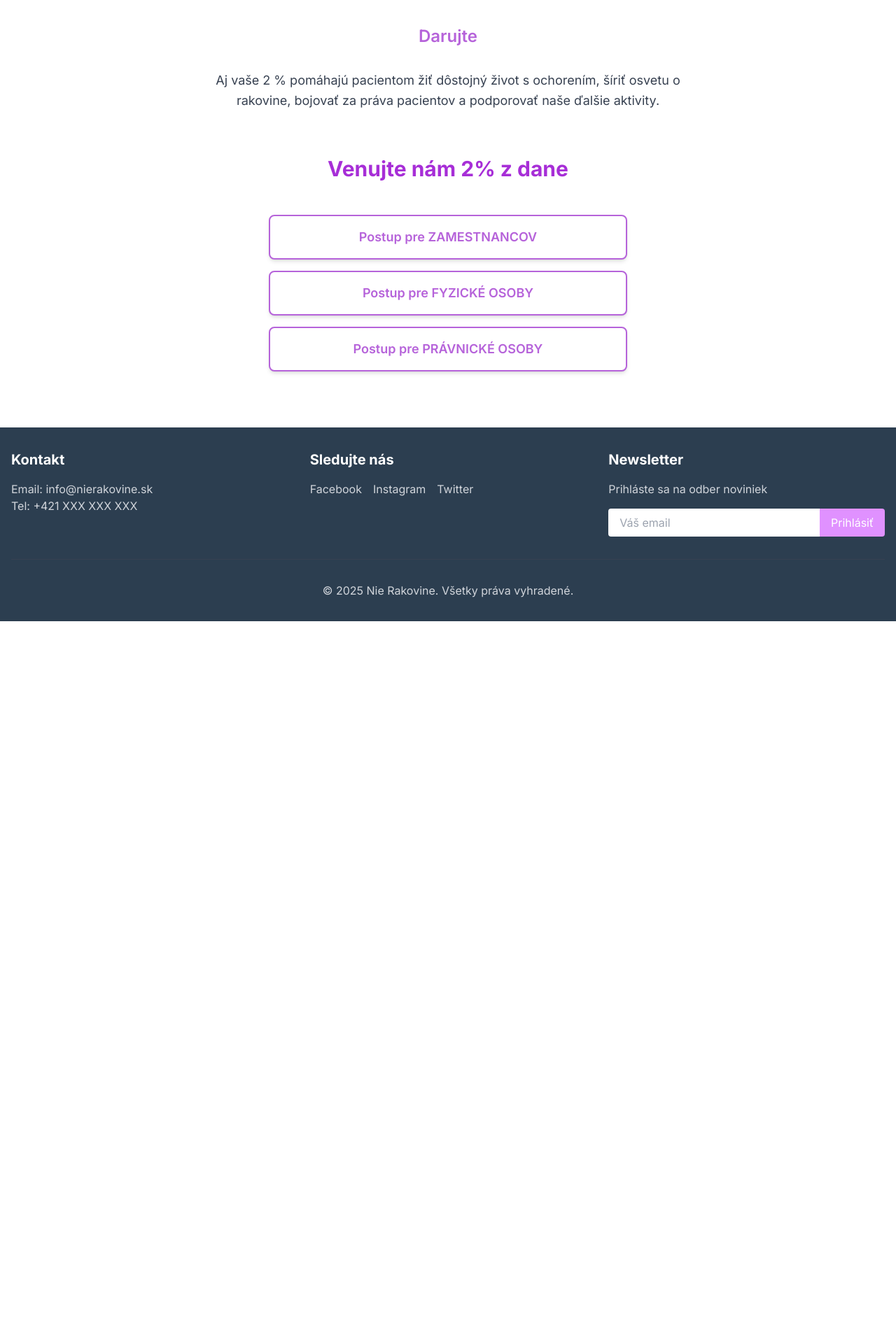
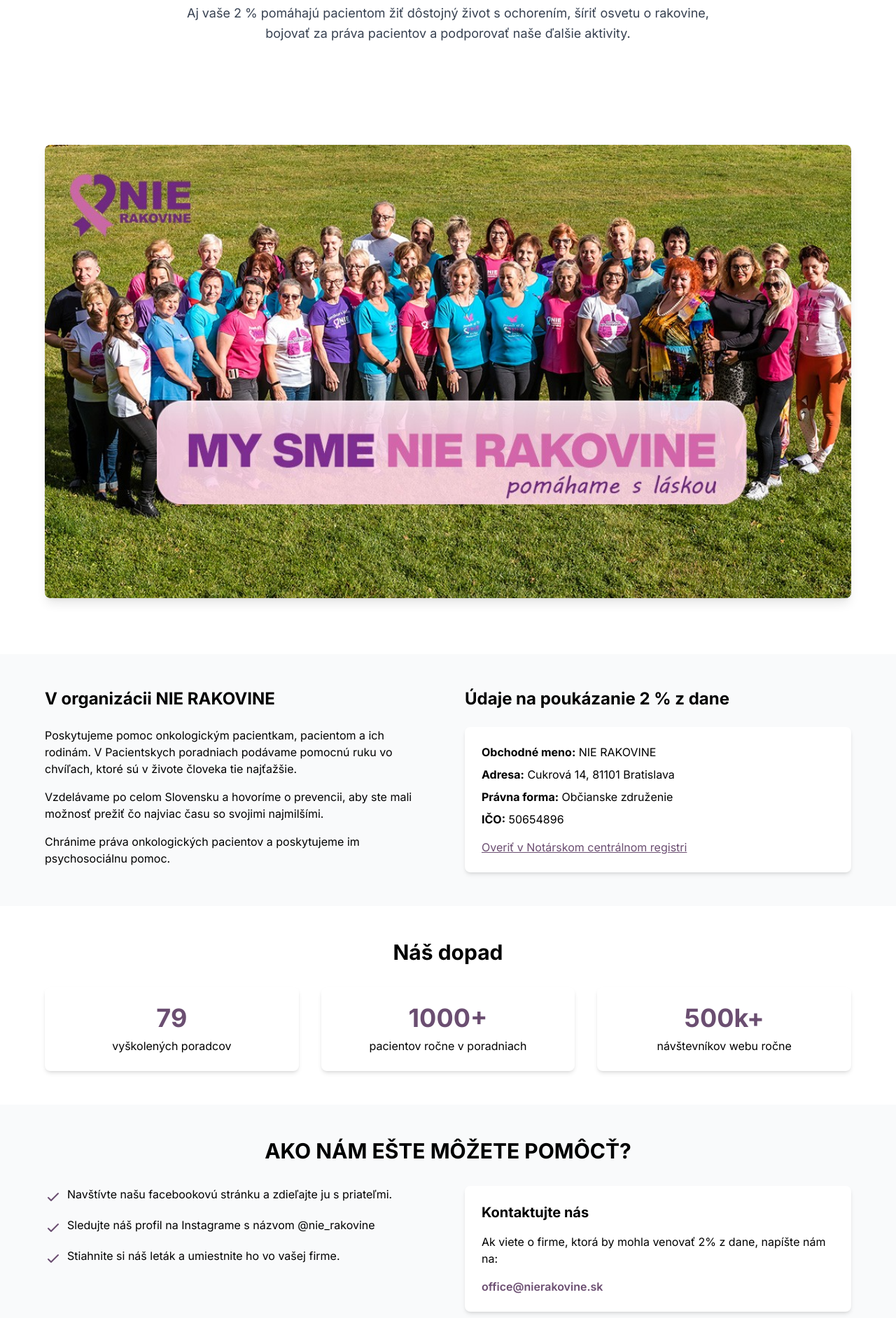
Before and after one commit to Andy15084/NieRakovine, a Next.js app: page / in a window 1280 px wide. Shown: the part 316-2200 px from the top of the page at 70% size. Before the commit the page ends 1204 px from the top, so only its background shows below. Built offline with nearby package versions, Linux system fonts and the light colour scheme.

Commit message:
visuall4

```diff
--- a/src/app/page.tsx
+++ b/src/app/page.tsx
@@ -5,78 +5,204 @@
 export default function Home() {
   return (
     <div className="min-h-screen bg-white">
-      {/* Main Hero Section */}
-      <section className="py-20 px-4">
-        <div className="max-w-4xl mx-auto text-center">
-          {/* Primary CTA Button */}
-          <div className="mb-16">
+      {/* Hero Section */}
+      <section className="py-16 px-4">
+        <div className="max-w-6xl mx-auto text-center">
+          <div className="mb-12">
             <a
               href="/darovat"
-              className="inline-block bg-[var(--primary-purple)] text-white text-2xl px-12 py-4
-              rounded-lg shadow-lg hover:bg-[var(--dark-purple)] transform hover:-translate-y-1
+              className="inline-block bg-[#6B4E71] text-white text-2xl px-12 py-4
+              rounded-md shadow-lg hover:bg-[#563E5A] transform hover:-translate-y-1
               transition-all duration-200 font-bold"
             >
               Darovať
             </a>
           </div>
 
-          {/* Main Title */}
-          <h1 className="text-4xl md:text-5xl font-bold text-[var(--dark-purple)] mb-8">
+          <h1 className="text-4xl md:text-5xl font-bold text-black mb-8">
             VAŠE 2 % ZACHRAŇUJÚ ŽIVOTY
           </h1>
 
-          {/* Secondary CTA */}
-          <a
-            href="/darovat"
-            className="inline-block text-2xl font-semibold text-[var(--primary-purple)]
-            hover:text-[var(--dark-purple)] mb-8 transition-colors duration-200"
-          >
-            Darujte
-          </a>
-
-          {/* Description */}
-          <p className="text-lg text-gray-700 mb-16 max-w-2xl mx-auto leading-relaxed">
+          <p className="text-lg text-gray-700 mb-12 max-w-3xl mx-auto leading-relaxed">
             Aj vaše 2 % pomáhajú pacientom žiť dôstojný život s ochorením, šíriť osvetu
             o rakovine, bojovať za práva pacientov a podporovať naše ďalšie aktivity.
           </p>
+        </div>
+      </section>
 
-          {/* Section Title */}
-          <h2 className="text-2xl md:text-3xl font-bold text-[var(--dark-purple)] mb-12">
+      {/* Main Image Section */}
+      <section className="py-8 px-4">
+        <div className="max-w-6xl mx-auto">
+          <img
+            src="/images/2025-02-05-my-sme-nie-rakovine.jpg"
+            alt="My sme NIE RAKOVINE - pomáhame s láskou"
+            className="w-full rounded-lg shadow-lg mb-12"
+          />
+        </div>
+      </section>
+
+      {/* About Us Section */}
+      <section className="py-12 px-4 bg-gray-50">
+        <div className="max-w-6xl mx-auto">
+          <div className="grid md:grid-cols-2 gap-12">
+            <div>
+              <h2 className="text-2xl font-bold text-black mb-6">
+                V organizácii NIE RAKOVINE
+              </h2>
+              <div className="prose prose-lg">
+                <p className="mb-4">
+                  Poskytujeme pomoc onkologickým pacientkam, pacientom a ich rodinám.
+                  V Pacientskych poradniach podávame pomocnú ruku vo chvíľach, ktoré sú
+                  v živote človeka tie najťažšie.
+                </p>
+                <p className="mb-4">
+                  Vzdelávame po celom Slovensku a hovoríme o prevencii, aby ste mali možnosť
+                  prežiť čo najviac času so svojimi najmilšími.
+                </p>
+                <p>
+                  Chránime práva onkologických pacientov a poskytujeme im psychosociálnu pomoc.
+                </p>
+              </div>
+            </div>
+            <div>
+              <h2 className="text-2xl font-bold text-black mb-6">
+                Údaje na poukázanie 2 % z dane
+              </h2>
+              <div className="bg-white p-6 rounded-lg shadow-md">
+                <p className="mb-2"><strong>Obchodné meno:</strong> NIE RAKOVINE</p>
+                <p className="mb-2"><strong>Adresa:</strong> Cukrová 14, 81101 Bratislava</p>
+                <p className="mb-2"><strong>Právna forma:</strong> Občianske združenie</p>
+                <p className="mb-2"><strong>IČO:</strong> 50654896</p>
+                <p className="mt-4">
+                  <a
+                    href="https://www.notar.sk/poberatel/?actId=66f156dde631cd74bf2d6d1e"
+                    className="text-[#6B4E71] hover:text-[#563E5A] underline"
+                    target="_blank"
+                    rel="noopener noreferrer"
+                  >
+                    Overiť v Notárskom centrálnom registri
+                  </a>
+                </p>
+              </div>
+            </div>
+          </div>
+        </div>
+      </section>
+
+      {/* Stats and Impact Section */}
+      <section className="py-12 px-4">
+        <div className="max-w-6xl mx-auto">
+          <h2 className="text-3xl font-bold text-black mb-8 text-center">Náš dopad</h2>
+          <div className="grid md:grid-cols-3 gap-8">
+            <div className="bg-white p-6 rounded-lg shadow-md text-center">
+              <div className="text-4xl font-bold text-[#6B4E71] mb-2">79</div>
+              <p>vyškolených poradcov</p>
+            </div>
+            <div className="bg-white p-6 rounded-lg shadow-md text-center">
+              <div className="text-4xl font-bold text-[#6B4E71] mb-2">1000+</div>
+              <p>pacientov ročne v poradniach</p>
+            </div>
+            <div className="bg-white p-6 rounded-lg shadow-md text-center">
+              <div className="text-4xl font-bold text-[#6B4E71] mb-2">500k+</div>
+              <p>návštevníkov webu ročne</p>
+            </div>
+          </div>
+        </div>
+      </section>
+
+      {/* How to Help Section */}
+      <section className="py-12 px-4 bg-gray-50">
+        <div className="max-w-6xl mx-auto">
+          <h2 className="text-3xl font-bold text-black mb-8 text-center">
+            AKO NÁM EŠTE MÔŽETE POMÔCŤ?
+          </h2>
+          <div className="grid md:grid-cols-2 gap-12">
+            <div>
+              <ul className="space-y-4">
+                <li className="flex items-start">
+                  <svg className="w-6 h-6 text-[#6B4E71] mt-1 mr-2" fill="none" stroke="currentColor" viewBox="0 0 24 24">
+                    <path strokeLinecap="round" strokeLinejoin="round" strokeWidth="2" d="M5 13l4 4L19 7" />
+                  </svg>
+                  <span>Navštívte našu facebookovú stránku a zdieľajte ju s priateľmi.</span>
+                </li>
+                <li className="flex items-start">
+                  <svg className="w-6 h-6 text-[#6B4E71] mt-1 mr-2" fill="none" stroke="currentColor" viewBox="0 0 24 24">
+                    <path strokeLinecap="round" strokeLinejoin="round" strokeWidth="2" d="M5 13l4 4L19 7" />
+                  </svg>
+                  <span>Sledujte náš profil na Instagrame s názvom @nie_rakovine</span>
+                </li>
+                <li className="flex items-start">
+                  <svg className="w-6 h-6 text-[#6B4E71] mt-1 mr-2" fill="none" stroke="currentColor" viewBox="0 0 24 24">
+                    <path strokeLinecap="round" strokeLinejoin="round" strokeWidth="2" d="M5 13l4 4L19 7" />
+                  </svg>
+                  <span>Stiahnite si náš leták a umiestnite ho vo vašej firme.</span>
+                </li>
+              </ul>
+            </div>
+            <div className="bg-white p-6 rounded-lg shadow-md">
+              <h3 className="text-xl font-bold text-black mb-4">Kontaktujte nás</h3>
+              <p className="mb-4">
+                Ak viete o firme, ktorá by mohla venovať 2% z dane, napíšte nám na:
+              </p>
+              <a
+                href="mailto:office@nierakovine.sk"
+                className="text-[#6B4E71] hover:text-[#563E5A] font-semibold"
+              >
+                office@nierakovine.sk
+              </a>
+            </div>
+          </div>
+        </div>
+      </section>
+
+      {/* Steps Section */}
+      <section className="py-12 px-4">
+        <div className="max-w-4xl mx-auto">
+          <h2 className="text-2xl font-bold text-black mb-8 text-center">
             Venujte nám 2% z dane
           </h2>
-
-          {/* Action Buttons */}
-          <div className="flex flex-col gap-4 max-w-lg mx-auto">
+          <div className="flex flex-col gap-4">
             <a
               href="/postup-zamestnanci"
-              className="bg-white text-[var(--primary-purple)] px-8 py-4 rounded-lg
-              border-2 border-[var(--primary-purple)] hover:bg-[var(--light-purple)]
-              hover:text-white hover:border-[var(--light-purple)] transition-all
-              duration-200 text-lg font-semibold shadow-md"
+              className="bg-white text-gray-800 px-8 py-4 rounded-md
+              border-2 border-gray-300 hover:bg-gray-50 hover:border-gray-400
+              transition-all duration-200 text-lg font-semibold shadow-sm text-center"
             >
               Postup pre ZAMESTNANCOV
             </a>
             <a
               href="/postup-fyzicke-osoby"
-              className="bg-white text-[var(--primary-purple)] px-8 py-4 rounded-lg
-              border-2 border-[var(--primary-purple)] hover:bg-[var(--light-purple)]
-              hover:text-white hover:border-[var(--light-purple)] transition-all
-              duration-200 text-lg font-semibold shadow-md"
+              className="bg-white text-gray-800 px-8 py-4 rounded-md
+              border-2 border-gray-300 hover:bg-gray-50 hover:border-gray-400
+              transition-all duration-200 text-lg font-semibold shadow-sm text-center"
             >
               Postup pre FYZICKÉ OSOBY
             </a>
             <a
               href="/postup-pravnicke-osoby"
-              className="bg-white text-[var(--primary-purple)] px-8 py-4 rounded-lg
-              border-2 border-[var(--primary-purple)] hover:bg-[var(--light-purple)]
-              hover:text-white hover:border-[var(--light-purple)] transition-all
-              duration-200 text-lg font-semibold shadow-md"
+              className="bg-white text-gray-800 px-8 py-4 rounded-md
+              border-2 border-gray-300 hover:bg-gray-50 hover:border-gray-400
+              transition-all duration-200 text-lg font-semibold shadow-sm text-center"
             >
               Postup pre PRÁVNICKÉ OSOBY
             </a>
           </div>
         </div>
       </section>
+
+      {/* Thank You Section */}
+      <section className="py-16 px-4 bg-gray-50">
+        <div className="max-w-4xl mx-auto text-center">
+          <h2 className="text-3xl font-bold text-black mb-8">
+            ĎAKUJEME, ŽE STE S NAMI!
+          </h2>
+          <p className="text-lg text-gray-700 mb-8">
+            Štedrosť našich darcov, partnerov a spolupracovníkov je prejavom solidarity
+            a nádeje pre tých, ktorí bojujú o svoj život. Vaša pomoc je nielen hodnotná,
+            ale aj životne dôležitá.
+          </p>
+        </div>
+      </section>
     </div>
   );
 }
```
Also changed, not shown: public/images/2025-02-05-my-sme-nie-rakovine.jpg (added).
